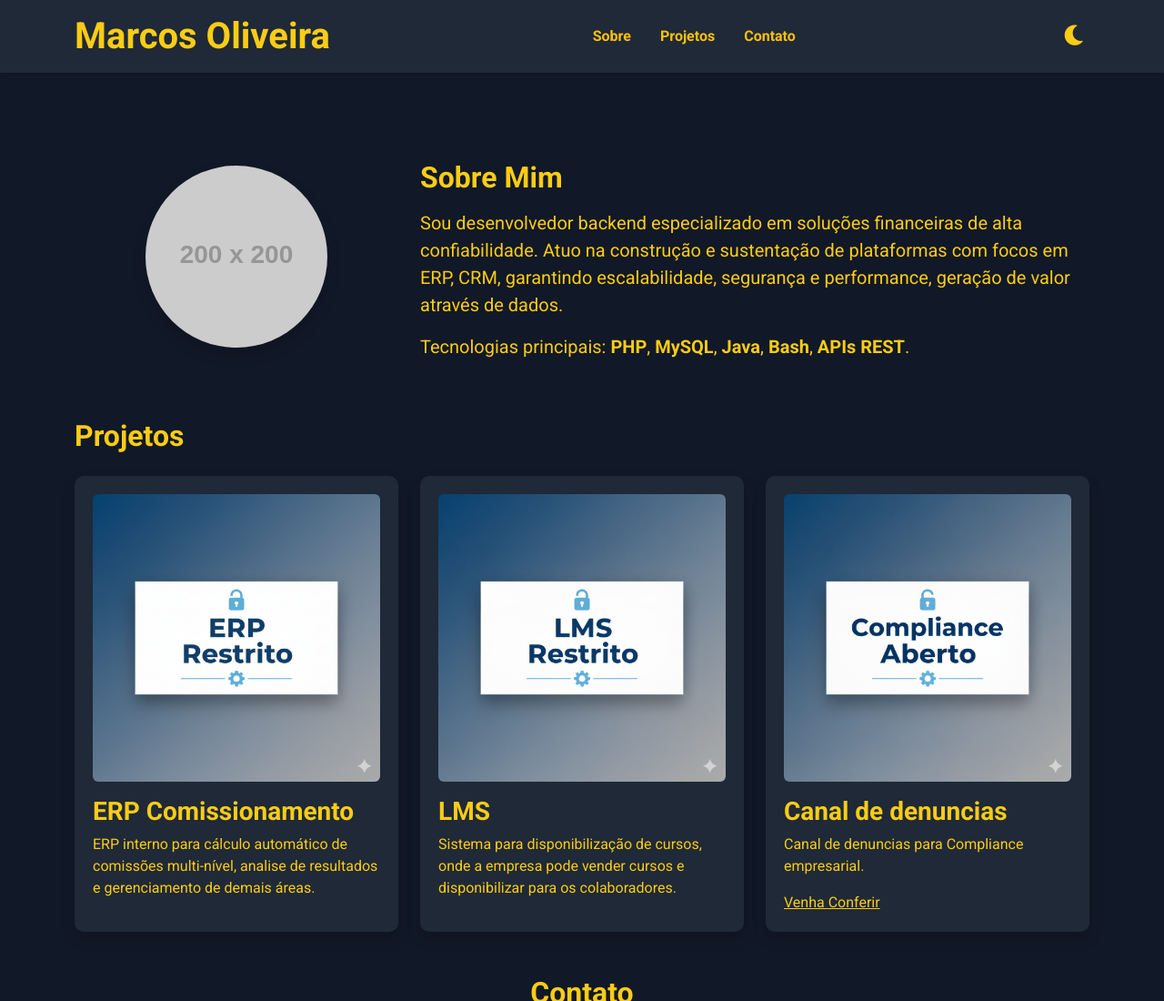
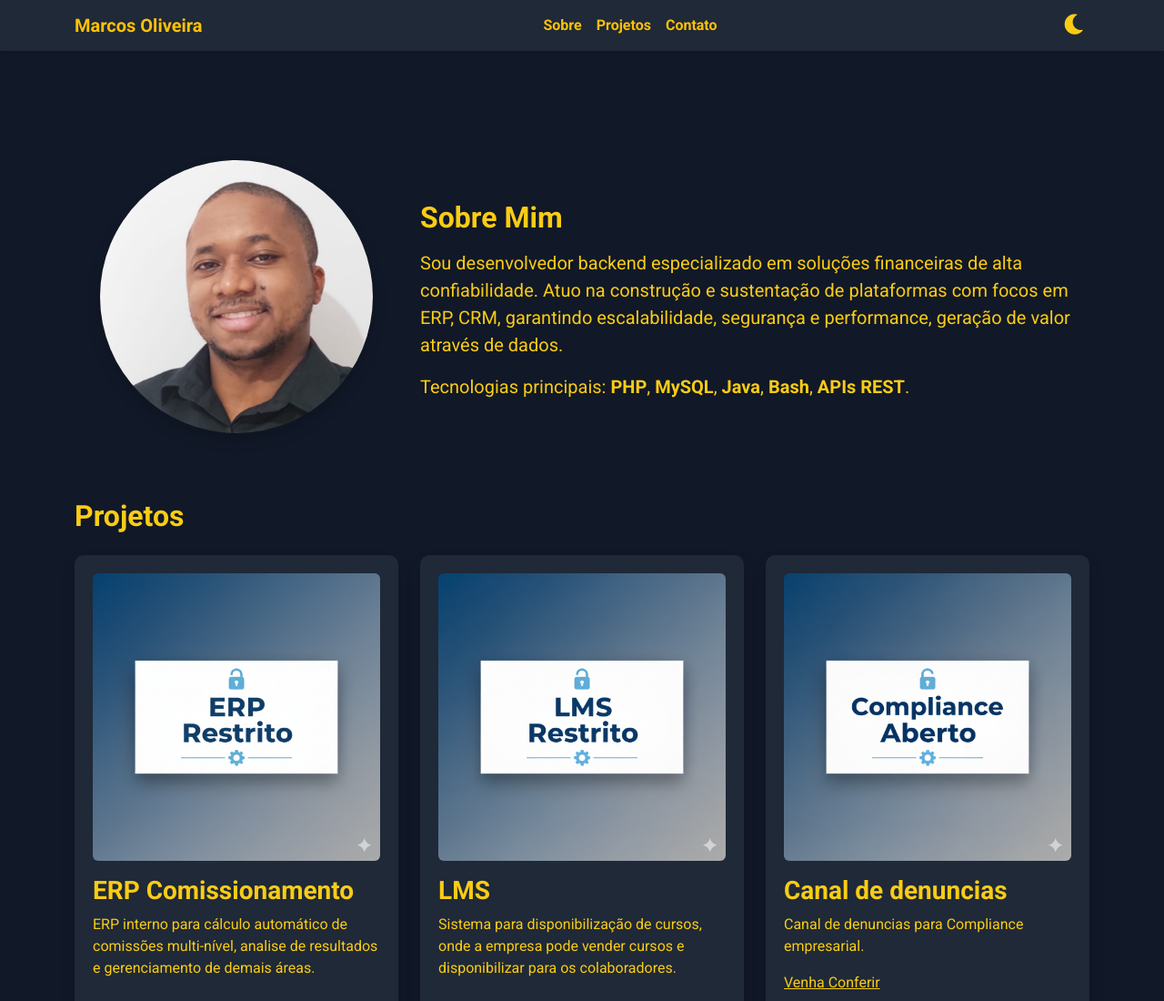
Before and after one commit to marcosx3/meu-perfil, a plain HTML site: page index.html in a window 1280 px wide. Shown: the top 1100 px of the page at 91% size. Drawn offline with nearby package versions, Linux system fonts and the light colour scheme; placeholder pictures from the web are drawn by us.

Commit message:
ADD: navegacao, foto de perfil

```diff
--- a/index.html
+++ b/index.html
@@ -63,24 +63,36 @@
 
 <body>
 
-<header class="p-3 fixed-top shadow-sm">
-  <div class="container d-flex justify-content-between align-items-center">
-    <h1 class="fw-bold m-0">Marcos Oliveira</h1>
+<header class="fixed-top shadow-sm">
+  <nav class="navbar navbar-expand-lg" style="background-color: var(--nav-bg);">
+    <div class="container">
 
-    <nav>
-      <ul class="nav">
+      <!-- Nome -->
+      <a class="navbar-brand fw-bold text-warning" href="#">Marcos Oliveira</a>
+
+      <!-- Botão Menu Mobile -->
+      <button class="navbar-toggler border-0 text-warning" type="button" data-bs-toggle="collapse" data-bs-target="#navbarNav">
+        <span class="fas fa-bars"></span>
+      </button>
+
+      <!-- Itens do Menu -->
+      <div class="collapse navbar-collapse justify-content-center" id="navbarNav">
+        <ul class="navbar-nav">
           <li class="nav-item"><a href="#about" class="nav-link text-warning fw-bold">Sobre</a></li>
           <li class="nav-item"><a href="#projects" class="nav-link text-warning fw-bold">Projetos</a></li>
           <li class="nav-item"><a href="#contact" class="nav-link text-warning fw-bold">Contato</a></li>
         </ul>
-    </nav>
+      </div>
 
       <!-- Botão Dark/Light -->
-    <button class="btn-theme" id="themeToggle">
+      <button class="btn-theme ms-3" id="themeToggle">
         <i class="fas fa-moon"></i>
       </button>
+
     </div>
+  </nav>
 </header>
+
 
 <div style="padding-top: 80px;"></div>
 
@@ -90,7 +102,7 @@
 <section id="about" class="my-5">
   <div class="row align-items-center">
     <div class="col-md-4 text-center mb-4">
-      <img src="https://placehold.co/200x200" class="rounded-circle img-fluid shadow">
+      <img src="./assets/1694176748083.jpg" class="rounded-circle img-fluid shadow" width="300" heigth="230">
     </div>
     <div class="col-md-8">
       <h2 class="fw-bold mb-3">Sobre Mim</h2>
@@ -156,6 +168,7 @@
 <footer class="text-center p-3">
   © 2025 Marcos Oliveira. Todos os direitos reservados.
 </footer>
+<script src="https://cdn.jsdelivr.net/npm/bootstrap@5.3.0/dist/js/bootstrap.bundle.min.js"></script>
 
 <script>
   const toggle = document.getElementById("themeToggle");
```
Also changed, not shown: assets/1694176748083.jpg (added). Lines whose indentation alone changed are shown as unchanged.
